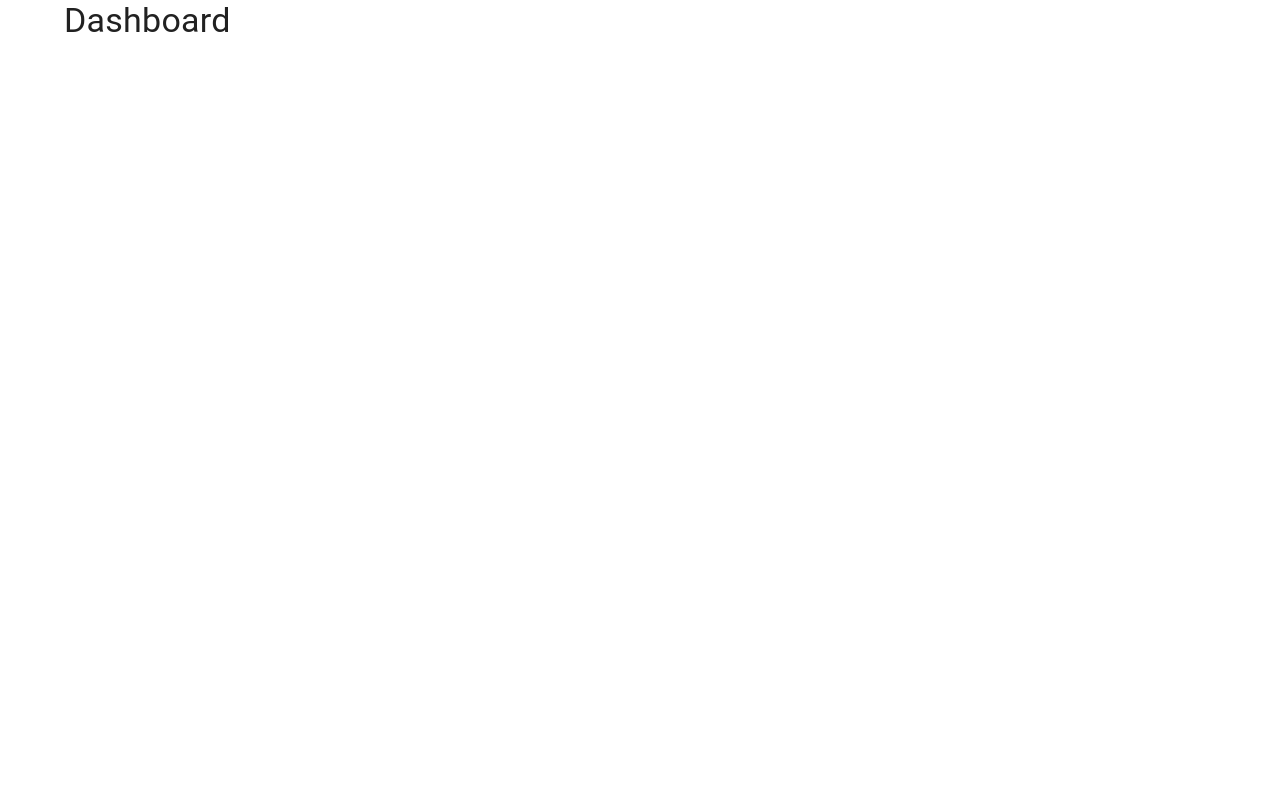
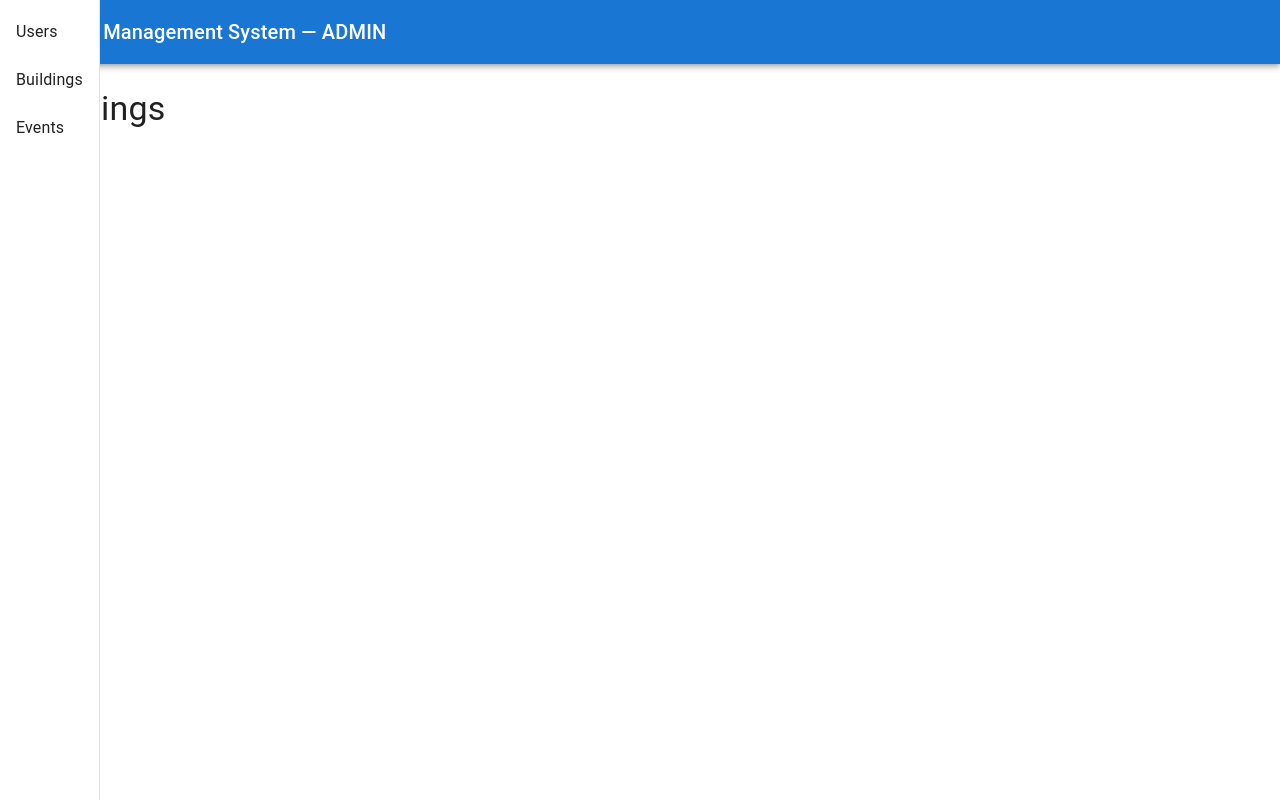
Before and after one commit to saiqos/mocny-home-frontend, a React (Vite) app: page /buildings in a window 1280 px wide. Before the commit this address led to /. Built offline with nearby package versions, Linux system fonts and the light colour scheme.

Commit message:
feat: add basic project structure, create auth store and prepare to build real pages

```diff
--- a/src/App.tsx
+++ b/src/App.tsx
@@ -1,15 +1,45 @@
-import { Routes, Route, Navigate } from 'react-router-dom';
-import LoginPage from './pages/LoginPage';
-import DashboardPage from './pages/DashboardPage';
+import { Routes, Route } from 'react-router-dom';
+import MainLayout from './components/layout/MainLayout';
+import ProtectedRoute from './router/ProtectedRoute';
 
-function App() {
+import Page from './pages/Page';
+import HomePage from './pages/HomePage';
+
+export default function App() {
   return (
     <Routes>
-      <Route path="/login" element={<LoginPage />} />
-      <Route path="/" element={<DashboardPage />} />
-      <Route path="*" element={<Navigate to="/" />} />
+      <Route path="/" element={<HomePage />} />
+      <Route element={<MainLayout />}>
+        {/* ADMIN */}
+        <Route
+          path="/admin/users"
+          element={
+            <ProtectedRoute allowedRoles={['ADMIN']}>
+              <Page title="User Management" />
+            </ProtectedRoute>
+          }
+        />
+
+        {/* MANAGER */}
+        <Route
+          path="/manager/buildings"
+          element={
+            <ProtectedRoute allowedRoles={['MANAGER']}>
+              <Page title="My Buildings" />
+            </ProtectedRoute>
+          }
+        />
+
+        {/* USER */}
+        <Route
+          path="/buildings"
+          element={
+            <ProtectedRoute allowedRoles={['USER', 'MANAGER', 'ADMIN']}>
+              <Page title="Buildings" />
+            </ProtectedRoute>
+          }
+        />
+      </Route>
     </Routes>
   );
 }
-
-export default App;
--- /dev/null
+++ b/src/components/layout/MainLayout.tsx
@@ -0,0 +1,28 @@
+import { Box, AppBar, Toolbar, Typography } from '@mui/material';
+import Sidebar from '../../components/sidebar/Sidebar';
+import { Outlet } from 'react-router-dom';
+import { useAuthStore } from '../../stores/authStore';
+
+export default function MainLayout() {
+  const role = useAuthStore((s) => s.role);
+
+  return (
+    <Box sx={{ display: 'flex' }}>
+      <Sidebar />
+
+      <Box sx={{ flexGrow: 1 }}>
+        <AppBar position="static">
+          <Toolbar>
+            <Typography variant="h6">
+              Building Management System — {role}
+            </Typography>
+          </Toolbar>
+        </AppBar>
+
+        <Box sx={{ p: 3 }}>
+          <Outlet />
+        </Box>
+      </Box>
+    </Box>
+  );
+}
--- /dev/null
+++ b/src/components/sidebar/Sidebar.tsx
@@ -0,0 +1,21 @@
+import { Drawer, List, ListItemButton, ListItemText } from '@mui/material';
+import { useNavigate } from 'react-router-dom';
+import { useAuthStore } from '../../stores/authStore';
+import { sidebarConfig } from './sidebarConfig';
+
+export default function Sidebar() {
+  const navigate = useNavigate();
+  const role = useAuthStore((s) => s.role);
+
+  return (
+    <Drawer variant="permanent">
+      <List>
+        {sidebarConfig[role].map((item) => (
+          <ListItemButton key={item.path} onClick={() => navigate(item.path)}>
+            <ListItemText primary={item.label} />
+          </ListItemButton>
+        ))}
+      </List>
+    </Drawer>
+  );
+}
--- /dev/null
+++ b/src/components/sidebar/sidebarConfig.ts
@@ -0,0 +1,18 @@
+import type { Role } from "../../models/Role";
+
+export const sidebarConfig: Record<Role, { label: string; path: string }[]> = {
+    ADMIN: [
+        { label: "Users", path: "/admin/users" },
+        { label: "Buildings", path: "/admin/buildings" },
+        { label: "Events", path: "/admin/events" },
+    ],
+    MANAGER: [
+        { label: "My Buildings", path: "/manager/buildings" },
+        { label: "Floors & Rooms", path: "/manager/structure" },
+        { label: "Sensors & Beacons", path: "/manager/devices" },
+        { label: "Events", path: "/manager/events" },
+    ],
+    USER: [
+        { label: "Buildings", path: "/buildings" },
+    ],
+};
--- /dev/null
+++ b/src/models/Role.ts
@@ -0,0 +1 @@
+export type Role = "ADMIN" | "MANAGER" | "USER";
--- /dev/null
+++ b/src/pages/HomePage.tsx
@@ -0,0 +1,56 @@
+import {
+  Box,
+  Typography,
+  Grid,
+  Card,
+  CardContent,
+  CardActionArea,
+} from '@mui/material';
+import { useNavigate } from 'react-router-dom';
+import { useAuthStore } from '../stores/authStore';
+
+export default function HomePage() {
+  const role = useAuthStore((s) => s.role);
+  const navigate = useNavigate();
+
+  const actions = {
+    ADMIN: [
+      { label: 'User Management', path: '/admin/users' },
+      { label: 'Buildings', path: '/admin/buildings' },
+      { label: 'Events Log', path: '/admin/events' },
+    ],
+    MANAGER: [
+      { label: 'My Buildings', path: '/manager/buildings' },
+      { label: 'Structure (Floors & Rooms)', path: '/manager/structure' },
+      { label: 'Devices', path: '/manager/devices' },
+      { label: 'Events', path: '/manager/events' },
+    ],
+    USER: [{ label: 'Buildings', path: '/buildings' }],
+  };
+
+  return (
+    <Box>
+      <Typography variant="h4" gutterBottom>
+        Welcome to Building Management System
+      </Typography>
+
+      <Typography variant="subtitle1" gutterBottom>
+        Your role: <strong>{role}</strong>
+      </Typography>
+
+      <Grid container spacing={2} sx={{ mt: 2 }}>
+        {actions[role].map((action) => (
+          <Grid size={{ xs: 12, sm: 6, md: 4 }} key={action.path}>
+            <Card>
+              <CardActionArea onClick={() => navigate(action.path)}>
+                <CardContent>
+                  <Typography variant="h6">{action.label}</Typography>
+                </CardContent>
+              </CardActionArea>
+            </Card>
+          </Grid>
+        ))}
+      </Grid>
+    </Box>
+  );
+}
--- /dev/null
+++ b/src/pages/Page.tsx
@@ -0,0 +1,5 @@
+import { Typography } from '@mui/material';
+
+export default function Page({ title }: { title: string }) {
+  return <Typography variant="h4">{title}</Typography>;
+}
--- /dev/null
+++ b/src/router/ProtectedRoute.tsx
@@ -0,0 +1,18 @@
+import { Navigate } from 'react-router-dom';
+import type { Role } from '../models/Role';
+import { useAuthStore } from '../stores/authStore';
+
+interface Props {
+  allowedRoles: Role[];
+  children: React.ReactNode;
+}
+
+export default function ProtectedRoute({ allowedRoles, children }: Props) {
+  const role = useAuthStore((s) => s.role);
+
+  if (!allowedRoles.includes(role)) {
+    return <Navigate to="/" replace />;
+  }
+
+  return children;
+}
--- /dev/null
+++ b/src/stores/authStore.ts
@@ -0,0 +1,12 @@
+import { create } from "zustand";
+import type { Role } from "../models/Role";
+
+interface AuthState {
+    role: Role;
+    setRole: (role: Role) => void;
+}
+
+export const useAuthStore = create<AuthState>((set) => ({
+    role: 'ADMIN',
+    setRole: (role) => set({ role }),
+}));
```
